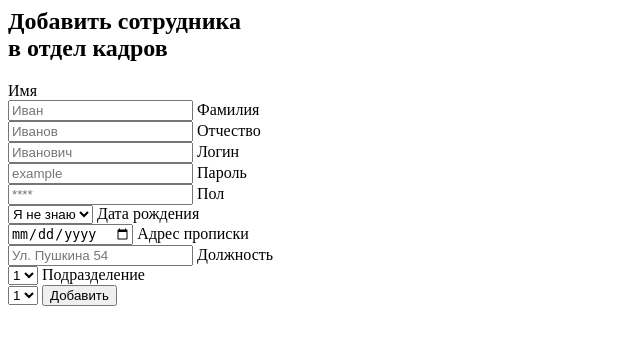
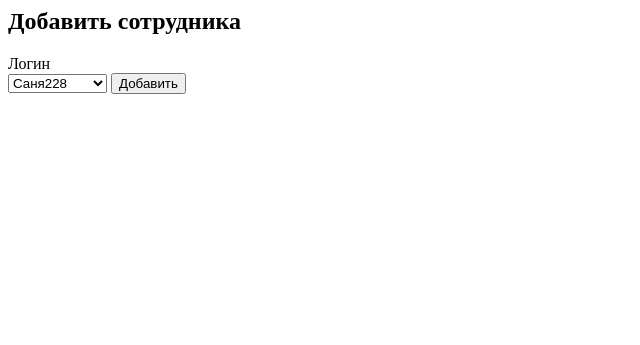
Before and after one commit to DimkaDanilovv/1st-php-practice, a PHP site: page /views/site/Add_employee.php in a window 1280 px wide. Shown: the top 345 px of the page, without its empty margins (0-640 px from the left). Run offline with PHP 8.4, Linux system fonts and the light colour scheme.

Commit message:
Финальная верстка интерфейсов

```diff
--- a/routes/web.php
+++ b/routes/web.php
@@ -7,7 +7,8 @@ Route::add('GET', '/hello', [Controller\Site::class, 'hello'])
 Route::add(['GET', 'POST'], '/signup', [Controller\Site::class, 'signup']);
 Route::add(['GET', 'POST'], '/login', [Controller\Site::class, 'login']);
 Route::add('GET', '/logout', [Controller\Site::class, 'logout']);
-Route::add(['GET', 'POST'], '/frames', [Controller\Site::class, 'frames']);
+
+
 Route::add(['GET', 'POST'], '/colculate_compos', [Controller\Site::class, 'colculate_compos']);
 Route::add(['GET', 'POST'], '/department_sel', [Controller\Site::class, 'department_sel']);
 Route::add(['GET', 'POST'], '/tier', [Controller\Site::class, 'tier']);
--- a/views/site/Add_employee.php
+++ b/views/site/Add_employee.php
@@ -1,29 +1,12 @@
 <form method="post" class='d-flex justify-content-center'>
    <div class='border border-5 border-dark center rounded-3'>
    <div>
-      <h2>Добавить сотрудника<br> в отдел кадров</h2>
+      <h2>Добавить сотрудника</h2>
       <div class="column">
-      <label>Имя<br><input type="text" name="name" placeholder="Иван" required></label>
-   <label>Фамилия<br><input type="text" name="surname" placeholder="Иванов" required></label>
-   <label>Отчество<br><input type="text" name="patronymic" placeholder="Иванович" required></label>
-   <label>Логин<br><input type="text" name="login" placeholder="example" required></label>
-   <label>Пароль<br><input type="password" name="password" placeholder="****" required></label>
-   <label>Пол<br><select name="gender" id="gender">
-      <option value="none">Я не знаю</option>
-      <option value="man">Мужчина</option>
-      <option value="woman">Женщина</option>
-   </select></label>
-   <label>Дата рождения<br><input type="date" name="date" required></label>
-   <label>Адрес прописки<br><input type="text" name="visa" placeholder="Ул. Пушкина 54" required></label>
-   <label>Должность<br><select name="gender" id="gender">
-      <option value="1">1</option>
-      <option value="2">2</option>
-      <option value="3">3</option>
-   </select></label>
-   <label>Подразделение<br><select name="gender" id="gender">
-      <option value="1">1</option>
-      <option value="2">2</option>
-      <option value="3">3</option>
+   <label>Логин<br><select name="gender" id="gender">
+      <option value="none">Саня228</option>
+      <option value="man">гоха</option>
+      <option value="woman">Boomer1994</option>
    </select></label>
    <button>Добавить</button>
 </div>
--- a/views/site/hello.php
+++ b/views/site/hello.php
@@ -1 +1 @@
-<h2><?= $message ?? ''; ?></h2>
+<h1>Отдел Кадров</h1>
```
Also changed, not shown: app/Controller/site.php (+6 -22 lines), app/Model/User.php (+14 -6 lines), views/layouts/main.php (+24 -14 lines), views/site/add_new_employee.php (+7 -4 lines), views/site/frames.php (deleted, +0 -13 lines).
